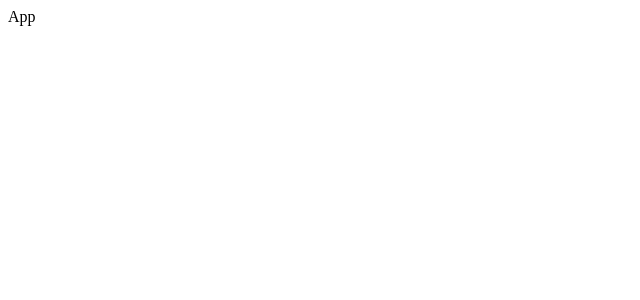
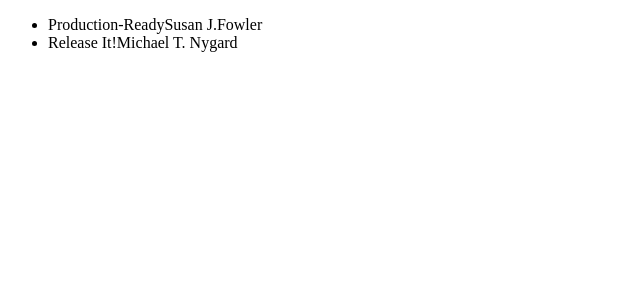
Before and after one commit to main-fortman/pro-react-redux-re-store, a React (Create React App) app: page / in a window 1280 px wide. Shown: the top 300 px of the page, without its empty margins (0-640 px from the left). Built offline with nearby package versions, Linux system fonts and the light colour scheme.

Commit message:
feat: lesson 135: add router, create two page, add books list

```diff
--- a/src/components/app/app.js
+++ b/src/components/app/app.js
@@ -1,13 +1,16 @@
 import React from 'react';
+import { Route, Switch } from 'react-router-dom';
 import ErrorIndicator from '../error-indicator';
 import { withBookstoreService } from '../hoc';
+import { CartPage, HomePage } from '../pages';
 
 const App = ({ bookstoreService }) => {
     console.log(bookstoreService.getBooks());
     return (
-        <div>
-            App
-        </div>
+        <Switch>
+            <Route path='/' exact component={HomePage}/>
+            <Route path='/cart' component={CartPage}/>
+        </Switch>
     )
 }
 
--- /dev/null
+++ b/src/components/book-list-item/book-list-item.js
@@ -0,0 +1,13 @@
+import React from 'react';
+
+const BookListItem = ({ book }) => {
+    const { title, author } = book;
+    return (
+        <>
+            <span>{title}</span>
+            <span>{author}</span>
+        </>
+    )
+}
+
+export default BookListItem;
--- /dev/null
+++ b/src/components/book-list-item/index.js
@@ -0,0 +1,3 @@
+import BookListItem from "./book-list-item";
+
+export default BookListItem;
--- /dev/null
+++ b/src/components/book-list/book-list.js
@@ -0,0 +1,30 @@
+import React, { useEffect } from 'react';
+import PropTypes from 'prop-types';
+import BookListItem from '../book-list-item';
+
+const BookList = ({ books }) => {
+
+    useEffect(() => {
+
+    }, []);
+
+    return (
+        <ul>
+            {
+                books.map((book) => {
+                    return (
+                        <li key={book.id}>
+                            <BookListItem book={book}/>
+                        </li>
+                    )
+                })
+            }
+        </ul>
+    )
+}
+
+BookList.propTypes = {
+    books: PropTypes.array
+}
+
+export default BookList;
--- /dev/null
+++ b/src/components/book-list/index.js
@@ -0,0 +1,3 @@
+import BookList from "./book-list";
+
+export default BookList;
--- a/src/components/bookstore-service-context/bookstore-service-context.js
+++ b/src/components/bookstore-service-context/bookstore-service-context.js
@@ -1,6 +1,5 @@
 import React from 'react';
 
-export const {
-    Provider: BookstoreServiceProvider,
-    Consumer: BookstoreServiceConsumer,
-} = React.createContext();
+const BookstoreServiceContext = React.createContext();
+
+export default BookstoreServiceContext;
--- a/src/components/bookstore-service-context/index.js
+++ b/src/components/bookstore-service-context/index.js
@@ -1,3 +1,3 @@
-import { BookstoreServiceConsumer, BookstoreServiceProvider } from "./bookstore-service-context";
+import BookstoreServiceContext from "./bookstore-service-context";
 
-export { BookstoreServiceConsumer, BookstoreServiceProvider }
+export default BookstoreServiceContext;
--- a/src/components/hoc/with-bookstore-service.js
+++ b/src/components/hoc/with-bookstore-service.js
@@ -1,16 +1,16 @@
 import React from 'react';
-import { BookstoreServiceConsumer } from '../bookstore-service-context';
+import BookstoreServiceContext from '../bookstore-service-context';
 
 export const withBookstoreService = () => (Wrapped) => {
     return (props) => {
         return (
-            <BookstoreServiceConsumer>
+            <BookstoreServiceContext.Consumer>
                 {
                     (bookstoreService) => {
                         return <Wrapped {...props} bookstoreService={bookstoreService} />
                     }
                 }
-            </BookstoreServiceConsumer>
+            </BookstoreServiceContext.Consumer>
         )
     }
 }
--- /dev/null
+++ b/src/components/pages/cart-page.js
@@ -0,0 +1,11 @@
+import React from 'react';
+
+const CartPage = () => {
+    return (
+        <div>
+            Cart Page
+        </div>
+    )
+}
+
+export default CartPage;
--- /dev/null
+++ b/src/components/pages/home-page.js
@@ -0,0 +1,14 @@
+import React, { useContext } from 'react';
+import BookList from '../book-list/book-list';
+import BookstoreServiceContext from '../bookstore-service-context';
+
+const HomePage = () => {
+    const service = useContext(BookstoreServiceContext);
+    return (
+        <div>
+            <BookList books={service.getBooks()}/>
+        </div>
+    )
+}
+
+export default HomePage;
--- /dev/null
+++ b/src/components/pages/index.js
@@ -0,0 +1,7 @@
+import HomePage from "./home-page";
+import CartPage from "./cart-page";
+
+export {
+    HomePage,
+    CartPage
+}
```
Also changed, not shown: src/index.js (+4 -4 lines).
